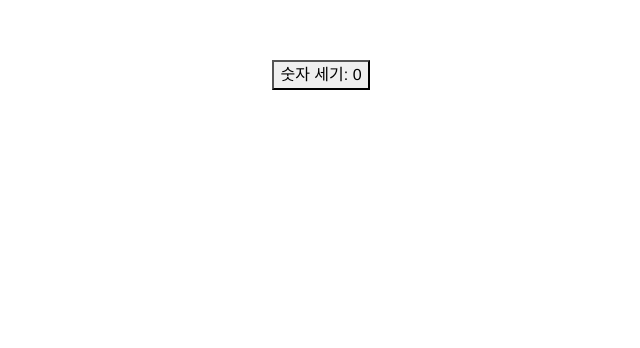
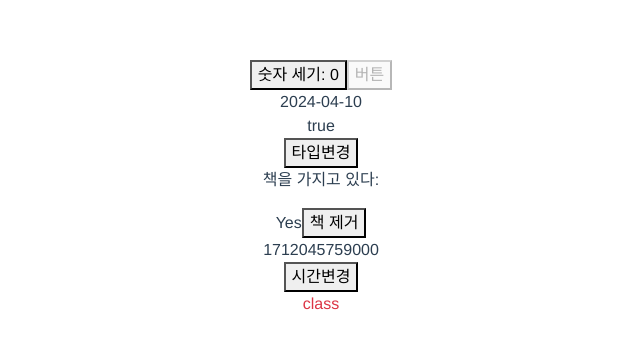
Before and after one commit to HyunHos/vue3-study, a Vue app in the folder vue_bootstrap/: page / in a window 1280 px wide. Shown: the top 348 px of the page, without its empty margins (319-959 px from the left). Built offline with nearby package versions, Linux system fonts and the light colour scheme.

Commit message:
vue 가이드 study

```diff
--- a/vue_bootstrap/src/App.vue
+++ b/vue_bootstrap/src/App.vue
@@ -1,21 +1,70 @@
 <template>
-  <button @click="increment">숫자 세기: {{ count }}</button>
+  <div>
+    <button @click="increment">숫자 세기: {{ count }}</button>
+    <button :disabled="isShow">버튼</button>
+    <div :title="formatDate()">{{formatDate()}}</div>
+    <div>{{isShow}}</div>
+    <button @click="changetype">타입변경</button>
+
+
+  <p>책을 가지고 있다:</p>
+  <span>{{ publishedBooksMessage }}</span>
+  <button @click="removebook">책 제거</button>
+
+  <div>{{now}}</div>
+  <button @click="changenow">시간변경</button>
+  <div :class="classObject">class</div>
+  </div>
 </template>
 
 <script setup>
- import {ref, onMounted } from 'vue'
+ import {ref, onMounted, computed } from 'vue'
 
  // 반응적인 상태의 속성
  const count = ref(0);
+ const isShow = ref(true);
+ const author = ref({books : ['1', '2', '3']})
+ const now  = computed(() => Date.now());
+
+ const classObject = ref({
+  'active' : false,
+  'text-danger' : true,
+ })
 
  // 속성 값을 변경하고 업데이트 할 수 있는 함수.
  function increment() {
   count.value++
  }
 
+ // v-bind 용 함수
+ function formatDate(){
+  return "2024-04-10";
+ }
+
+ // number 타입 count변수를 string으로 변경
+ function changetype(){
+  count.value = '20'
+ }
+
+ // 계산된 속성
+ const publishedBooksMessage = computed(()=> {
+  return author.value.books.length > 0 ? 'Yes' : 'No'
+ })
+
+ // 책제거 함수
+ function removebook (){
+  author.value.books.pop();
+ }
+
+ // now 값 변경 함수
+ function changenow(){
+  now.value = Date.now();
+ }
  // 생명 주기 훅
  onMounted(()=>{
   console.log(`숫자 세기의 초기값은 ${ count.value }입니다.`)
+  console.log(isShow)
+  console.log(isShow.value)
  })
 
   // export default {
@@ -52,6 +101,11 @@
   // }
 </script>
 
+<script>
+export default {
+
+}
+</script>
 <style>
 #app {
   font-family: Avenir, Helvetica, Arial, sans-serif;
```
Also changed, not shown: vue_bootstrap/src/main.js (+13 -1 lines).
